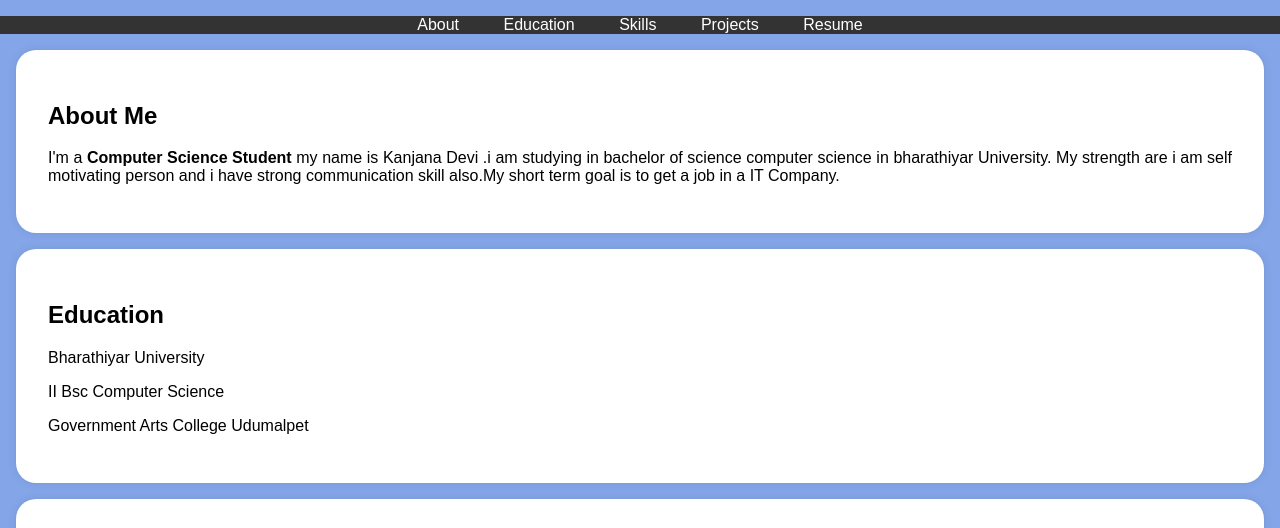
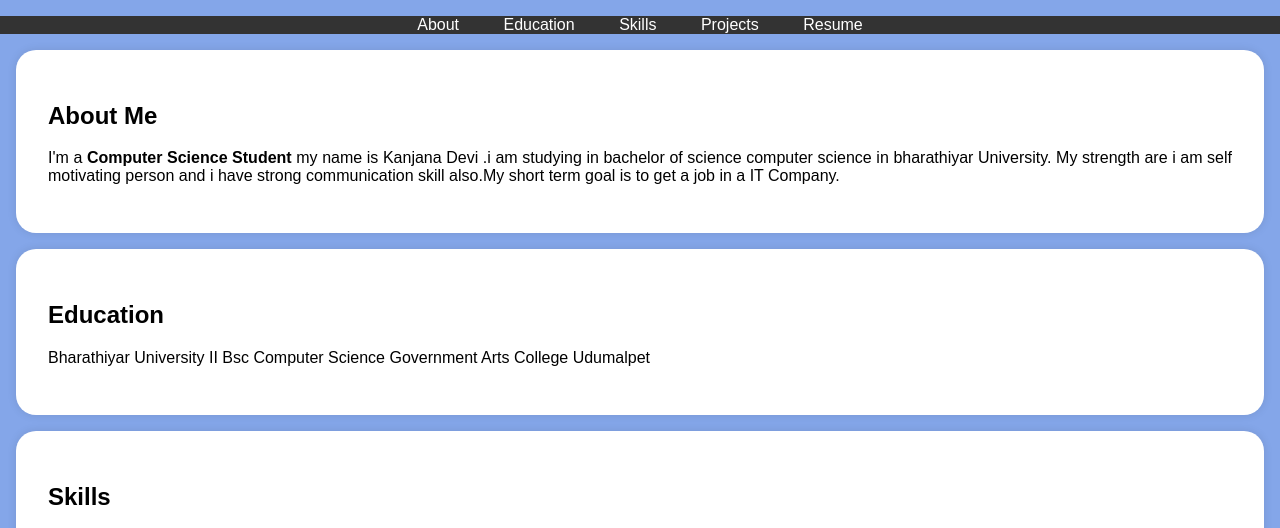
Before and after one commit to kanjanadevi6159/digital-portfolio, a plain HTML site: page index.html in a window 1280 px wide. Shown: the part 197-725 px from the top of the page. Drawn offline with Linux system fonts and the light colour scheme.

Commit message:
Update index.html

```diff
--- a/index.html
+++ b/index.html
@@ -127,9 +127,9 @@
     <section id="education">
         <div class="section-content">
             <h2>Education</h2>
-            <p>Bharathiyar University</p>
-            <p>II Bsc Computer Science</p>
-            <p>Government Arts College Udumalpet</p>
+            <p>Bharathiyar University
+            II Bsc Computer Science
+            Government Arts College Udumalpet</p>
         </div>
     </section>
 
```
